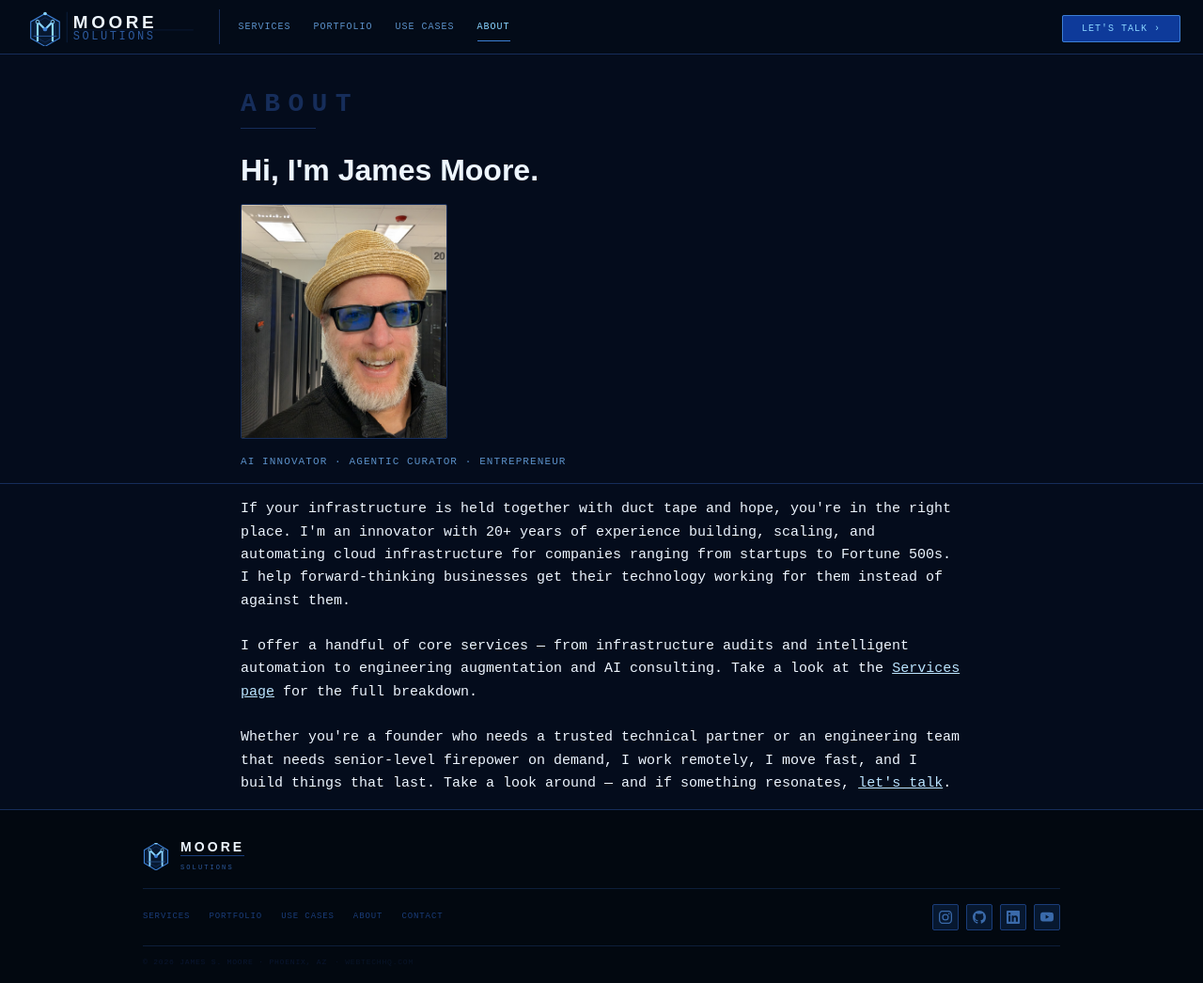
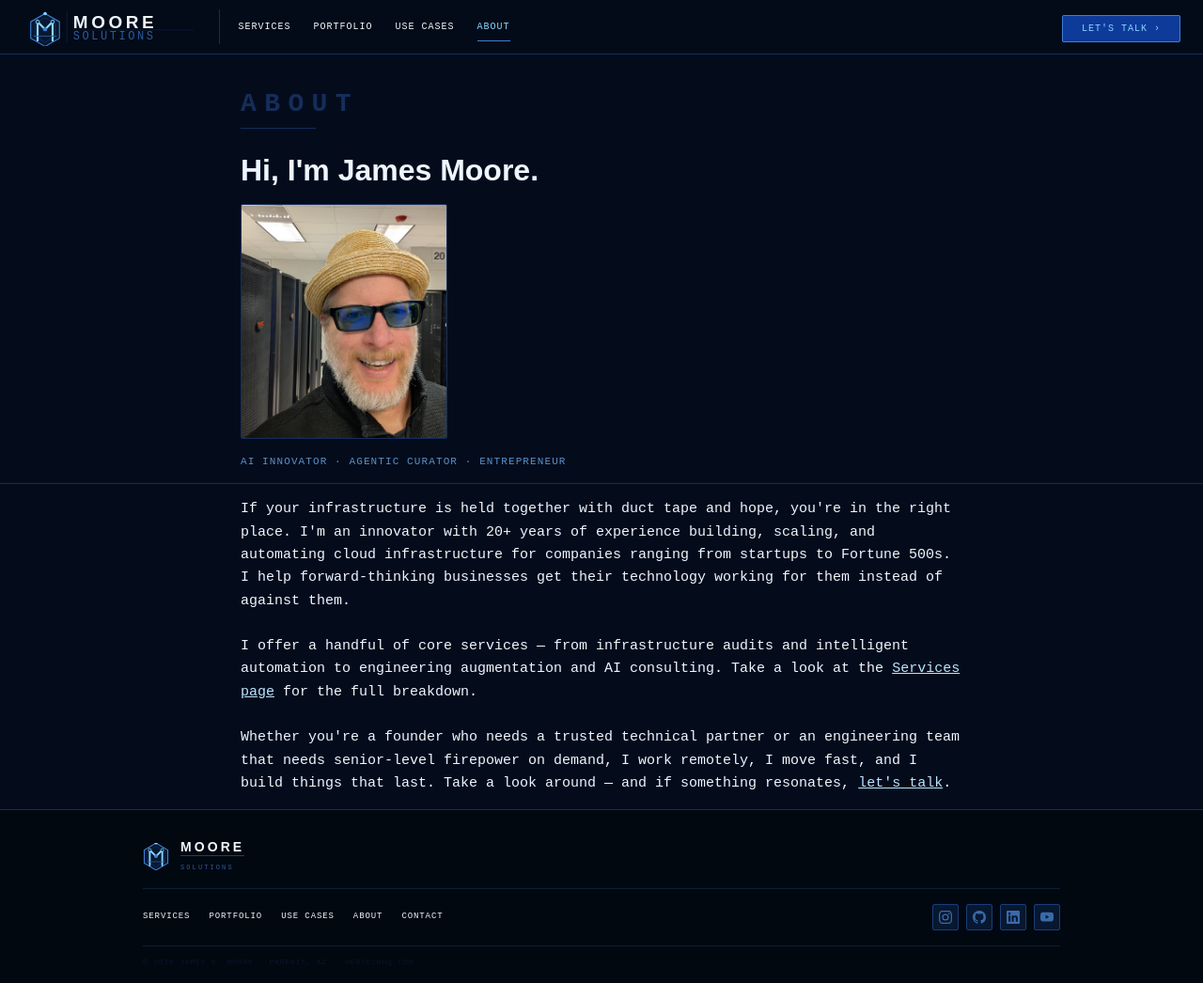
Before and after one commit to jamessmoore/webtechhq-site, a Next.js app: page /about in a window 1280 px wide. Shown: the whole page at 94% size. Built offline with nearby package versions, Linux system fonts and the light colour scheme.

Commit message:
Use white text for nav links with light blue neon hover/active state

```diff
--- a/src/components/Footer.tsx
+++ b/src/components/Footer.tsx
@@ -83,7 +83,7 @@ export default function Footer() {
               <Link
                 key={href}
                 href={href}
-                className="font-mono text-[9px] tracking-widest transition-colors duration-150 text-[#1A3D7A] hover:text-[#89D4FF]"
+                className="font-mono text-[9px] tracking-widest transition-all duration-200 text-[#EEF6FF] hover:text-[#89D4FF] hover:[text-shadow:0_0_6px_#89D4FF,0_0_14px_#3D9FFF]"
               >
                 {label}
               </Link>
--- a/src/components/Navbar.tsx
+++ b/src/components/Navbar.tsx
@@ -42,7 +42,7 @@ export default function Navbar() {
               key={href}
               href={href}
               className={`font-mono text-[10px] tracking-widest transition-colors duration-150 relative hover:text-[#89D4FF] ${
-                active ? 'nav-active text-[#89D4FF]' : 'text-brand-sky-dim'
+                active ? 'nav-active text-[#89D4FF]' : 'text-[#EEF6FF]'
               }`}
             >
               {label}
@@ -98,7 +98,7 @@ export default function Navbar() {
                 href={href}
                 onClick={() => setOpen(false)}
                 className={`font-mono text-[10px] tracking-widest px-6 py-3 transition-colors duration-150 ${
-                  active ? 'text-[#89D4FF]' : 'text-brand-sky-dim'
+                  active ? 'text-[#89D4FF]' : 'text-[#EEF6FF]'
                 }`}
                 style={{ borderTop: '0.5px solid #162D5A' }}
               >
```
